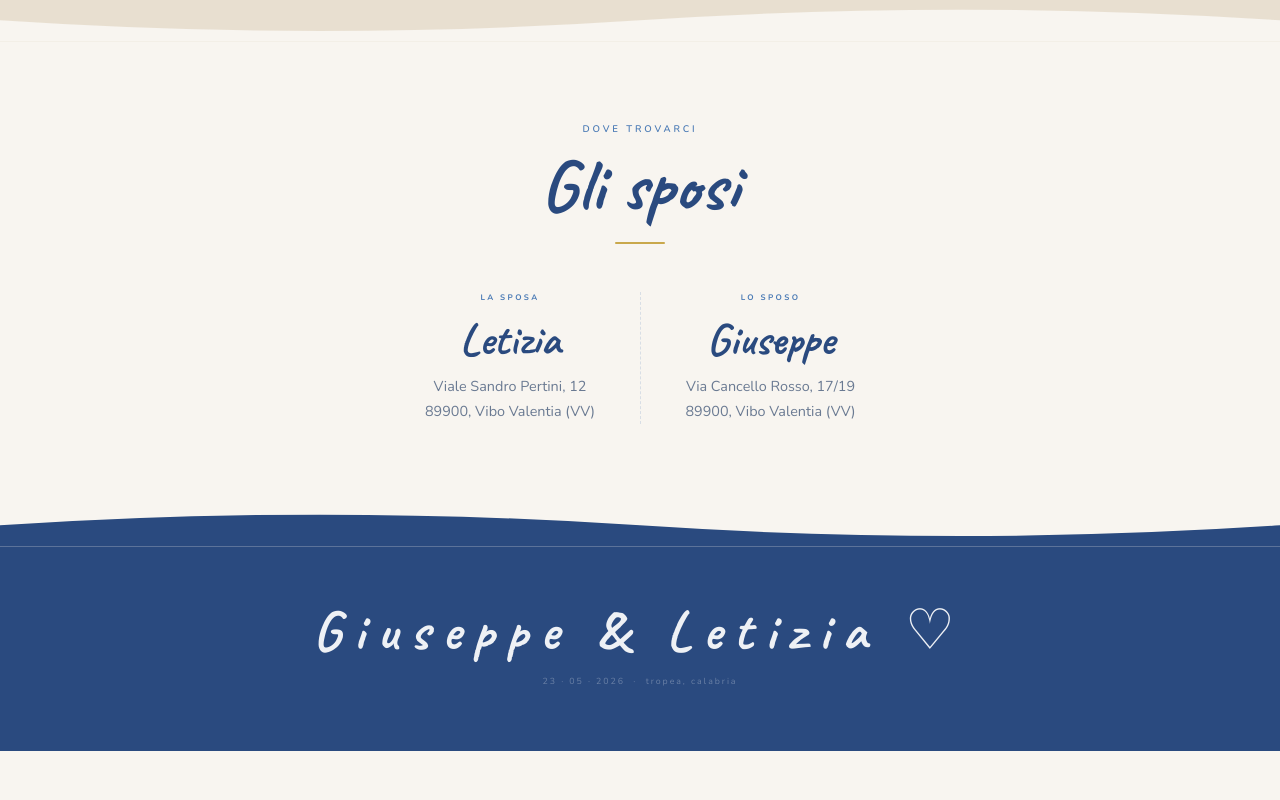
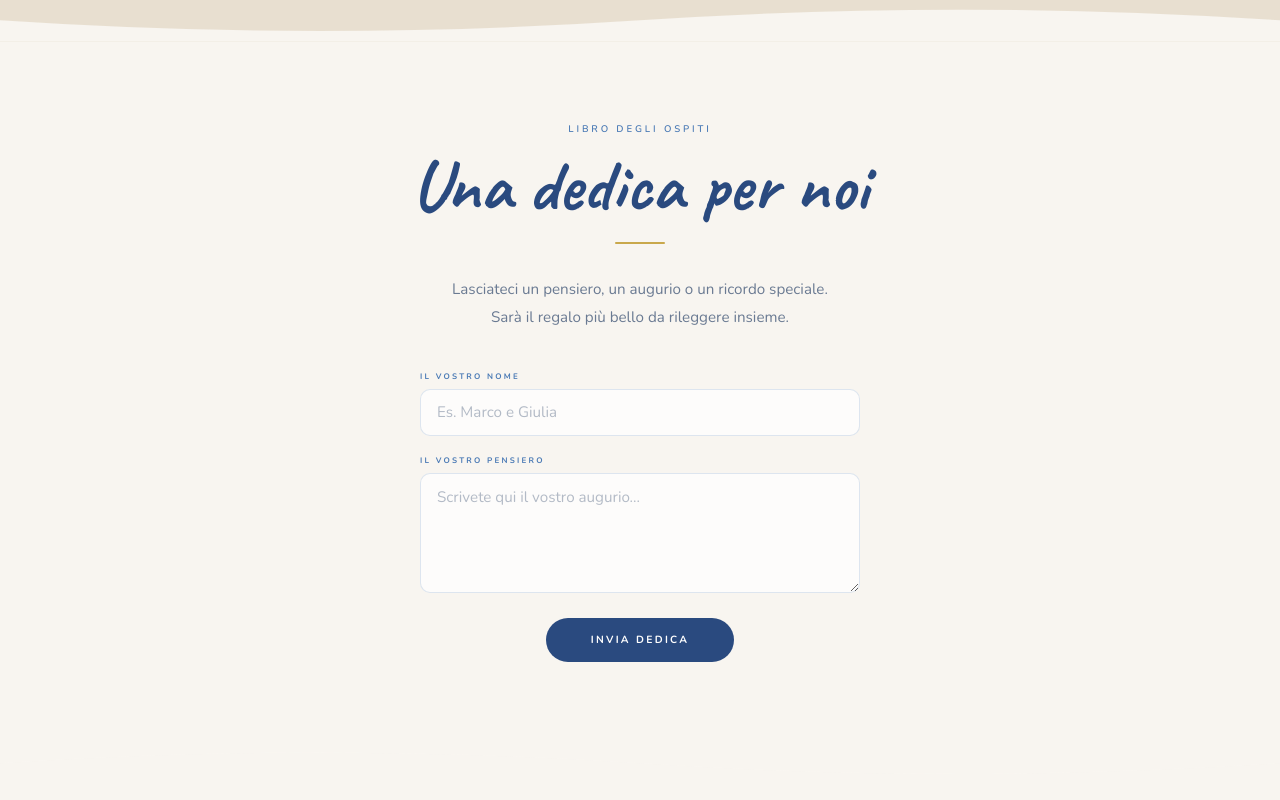
Before and after one commit to edosweb-dev/peppelety, a plain HTML site: page index.html in a window 1280 px wide. Shown: the part 3120-3920 px from the top of the page. Before the commit the page ends 3871 px from the top, so only its background shows below. Drawn offline with nearby package versions, Linux system fonts and the light colour scheme.

Commit message:
Add guest dedication form with FormSubmit integration
New "Una dedica per noi" section between gift and address sections,
allowing wedding guests to leave messages for the couple.

Co-Authored-By: Claude Opus 4.6 (1M context) <noreply@anthropic.com>

```diff
--- a/index.html
+++ b/index.html
@@ -524,6 +524,110 @@
   .copy-btn.copied { background: #4caf82;       color: #fff; border-color: #4caf82; }
 
   /* ─────────────────────────────────────────
+     DEDICA FORM
+  ───────────────────────────────────────── */
+  .dedica-intro {
+    font-size: .95rem;
+    color: var(--muted);
+    line-height: 1.8;
+    font-weight: 300;
+    margin: 2rem auto 2.5rem;
+    max-width: 440px;
+  }
+
+  .dedica-form {
+    max-width: 440px;
+    margin: 0 auto;
+    display: flex;
+    flex-direction: column;
+    gap: 1.2rem;
+    text-align: left;
+  }
+
+  .dedica-field label {
+    display: block;
+    font-size: .5rem;
+    letter-spacing: .28em;
+    text-transform: uppercase;
+    color: var(--blue);
+    font-weight: 700;
+    margin-bottom: .4rem;
+  }
+
+  .dedica-field input,
+  .dedica-field textarea {
+    width: 100%;
+    font-family: 'Nunito', sans-serif;
+    font-size: .95rem;
+    color: var(--text);
+    background: rgba(255,255,255,.7);
+    border: 1.5px solid rgba(74,122,181,.18);
+    border-radius: 10px;
+    padding: .8rem 1rem;
+    transition: border-color .2s, box-shadow .2s;
+    resize: vertical;
+  }
+  .dedica-field input:focus,
+  .dedica-field textarea:focus {
+    outline: none;
+    border-color: var(--sky);
+    box-shadow: 0 0 0 3px rgba(168,200,232,.3);
+  }
+  .dedica-field input::placeholder,
+  .dedica-field textarea::placeholder {
+    color: var(--muted);
+    opacity: .5;
+  }
+
+  .dedica-field textarea { min-height: 120px; }
+
+  .dedica-submit {
+    align-self: center;
+    font-family: 'Nunito', sans-serif;
+    font-size: .65rem;
+    font-weight: 700;
+    letter-spacing: .22em;
+    text-transform: uppercase;
+    color: #fff;
+    background: var(--navy);
+    border: none;
+    border-radius: 100px;
+    padding: .9rem 2.8rem;
+    cursor: pointer;
+    transition: background .2s, transform .15s;
+  }
+  .dedica-submit:hover { background: var(--blue); }
+  .dedica-submit:active { transform: scale(.97); }
+  .dedica-submit:disabled {
+    opacity: .5;
+    cursor: not-allowed;
+  }
+
+  .dedica-success {
+    display: none;
+    text-align: center;
+    padding: 2rem 1rem;
+  }
+  .dedica-success.show { display: block; }
+  .dedica-success__icon {
+    font-size: 2.5rem;
+    margin-bottom: .8rem;
+  }
+  .dedica-success__title {
+    font-family: 'Caveat', cursive;
+    font-size: clamp(1.6rem, 6vw, 2.2rem);
+    color: var(--navy);
+    font-weight: 700;
+    margin-bottom: .5rem;
+  }
+  .dedica-success__text {
+    font-size: .95rem;
+    color: var(--muted);
+    font-weight: 300;
+    line-height: 1.7;
+  }
+
+  /* ─────────────────────────────────────────
      ADDRESSES
   ───────────────────────────────────────── */
   .sposi {
@@ -840,6 +944,56 @@
   </svg>
 </div>
 
+<!-- ══════════ DEDICA ══════════ -->
+<section class="section section--cream reveal" id="dedica">
+  <div class="section__inner">
+    <span class="eyebrow">Libro degli ospiti</span>
+    <h2 class="section-title">Una dedica per noi</h2>
+    <div class="section-rule"></div>
+
+    <p class="dedica-intro">
+      Lasciateci un pensiero, un augurio o un ricordo speciale.<br/>
+      Sarà il regalo più bello da rileggere insieme.
+    </p>
+
+    <!-- ⚠️ Sostituire TUAEMAIL@ESEMPIO.COM con l'email reale -->
+    <form class="dedica-form" id="dedica-form"
+          action="https://formsubmit.co/giuseppe.battaglia231@outlook.it" method="POST">
+
+      <!-- FormSubmit config -->
+      <input type="hidden" name="_subject" value="Nuova dedica per Giuseppe & Letizia">
+      <input type="hidden" name="_captcha" value="false">
+      <input type="hidden" name="_template" value="table">
+      <input type="text" name="_honey" style="display:none">
+
+      <div class="dedica-field">
+        <label for="dedica-nome">Il vostro nome</label>
+        <input type="text" id="dedica-nome" name="nome" placeholder="Es. Marco e Giulia" required />
+      </div>
+
+      <div class="dedica-field">
+        <label for="dedica-msg">Il vostro pensiero</label>
+        <textarea id="dedica-msg" name="messaggio" placeholder="Scrivete qui il vostro augurio..." required></textarea>
+      </div>
+
+      <button type="submit" class="dedica-submit" id="dedica-btn">Invia dedica</button>
+    </form>
+
+    <div class="dedica-success" id="dedica-ok">
+      <div class="dedica-success__icon">💌</div>
+      <p class="dedica-success__title">Grazie di cuore!</p>
+      <p class="dedica-success__text">Il vostro pensiero è stato inviato.<br/>Non vediamo l'ora di leggerlo!</p>
+    </div>
+  </div>
+</section>
+
+<!-- wave cream → cream (indirizzi) -->
+<div class="wave" style="background:#f8f5f0;">
+  <svg viewBox="0 0 1440 48" preserveAspectRatio="none" xmlns="http://www.w3.org/2000/svg">
+    <path d="M0 24 Q360 0 720 24 Q1080 48 1440 24 L1440 48 L0 48 Z" fill="#f8f5f0"/>
+  </svg>
+</div>
+
 <!-- ══════════ INDIRIZZI ══════════ -->
 <section class="section section--cream reveal" id="indirizzi">
   <div class="section__inner">
@@ -901,6 +1055,35 @@
       setTimeout(() => { btn.classList.remove('copied'); btn.innerHTML = COPY_ICON; }, 2000);
     });
   }
+
+  // Dedica form (AJAX submit)
+  const dedicaForm = document.getElementById('dedica-form');
+  dedicaForm.addEventListener('submit', function(e) {
+    e.preventDefault();
+    const btn = document.getElementById('dedica-btn');
+    btn.disabled = true;
+    btn.textContent = 'Invio in corso...';
+
+    fetch(dedicaForm.action, {
+      method: 'POST',
+      body: new FormData(dedicaForm),
+      headers: { 'Accept': 'application/json' }
+    }).then(r => {
+      if (r.ok || r.status === 200) {
+        dedicaForm.style.display = 'none';
+        document.querySelector('.dedica-intro').style.display = 'none';
+        document.getElementById('dedica-ok').classList.add('show');
+      } else {
+        btn.disabled = false;
+        btn.textContent = 'Invia dedica';
+        alert('Si è verificato un errore. Riprova tra poco!');
+      }
+    }).catch(() => {
+      btn.disabled = false;
+      btn.textContent = 'Invia dedica';
+      alert('Errore di connessione. Riprova tra poco!');
+    });
+  });
 
   // Scroll reveal
   const io = new IntersectionObserver(
```
